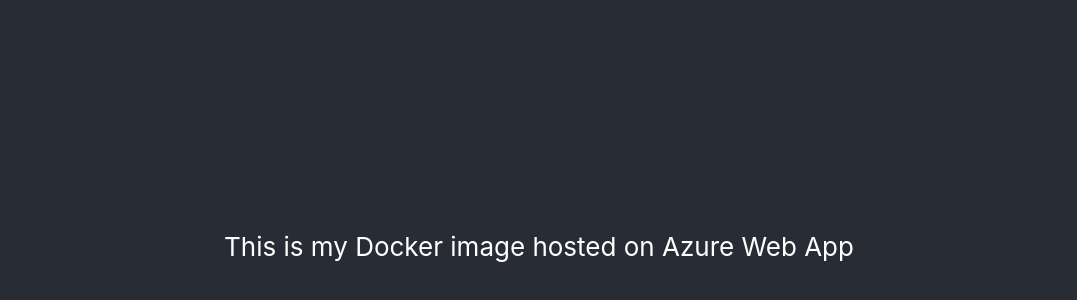
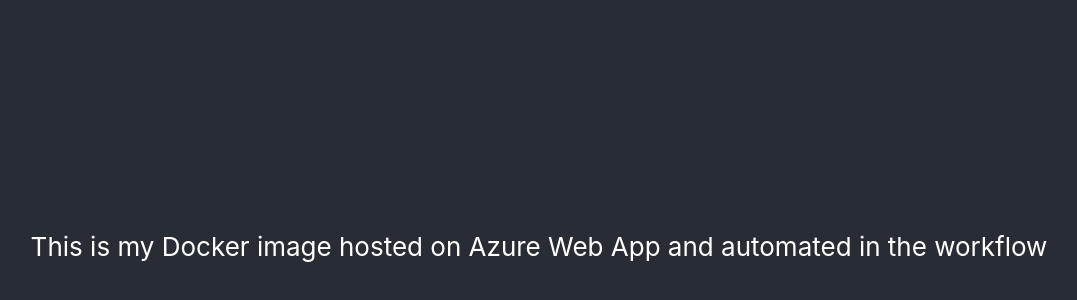
Before and after one commit to naasirosman-mhra/Azure, a React (Create React App) app in the folder my-app/: page / in a window 1280 px wide. Shown: the part 154-454 px from the top of the page, without its empty margins (101-1178 px from the left). Built offline with nearby package versions, Linux system fonts and the light colour scheme.

Commit message:
testing workflow deploy

```diff
--- a/my-app/src/App.js
+++ b/my-app/src/App.js
@@ -6,7 +6,7 @@
       <header className="App-header">
 
         <p>
-          This is my Docker image hosted on Azure Web App
+          This is my Docker image hosted on Azure Web App and automated in the workflow
         </p>
 
       </header>
```
